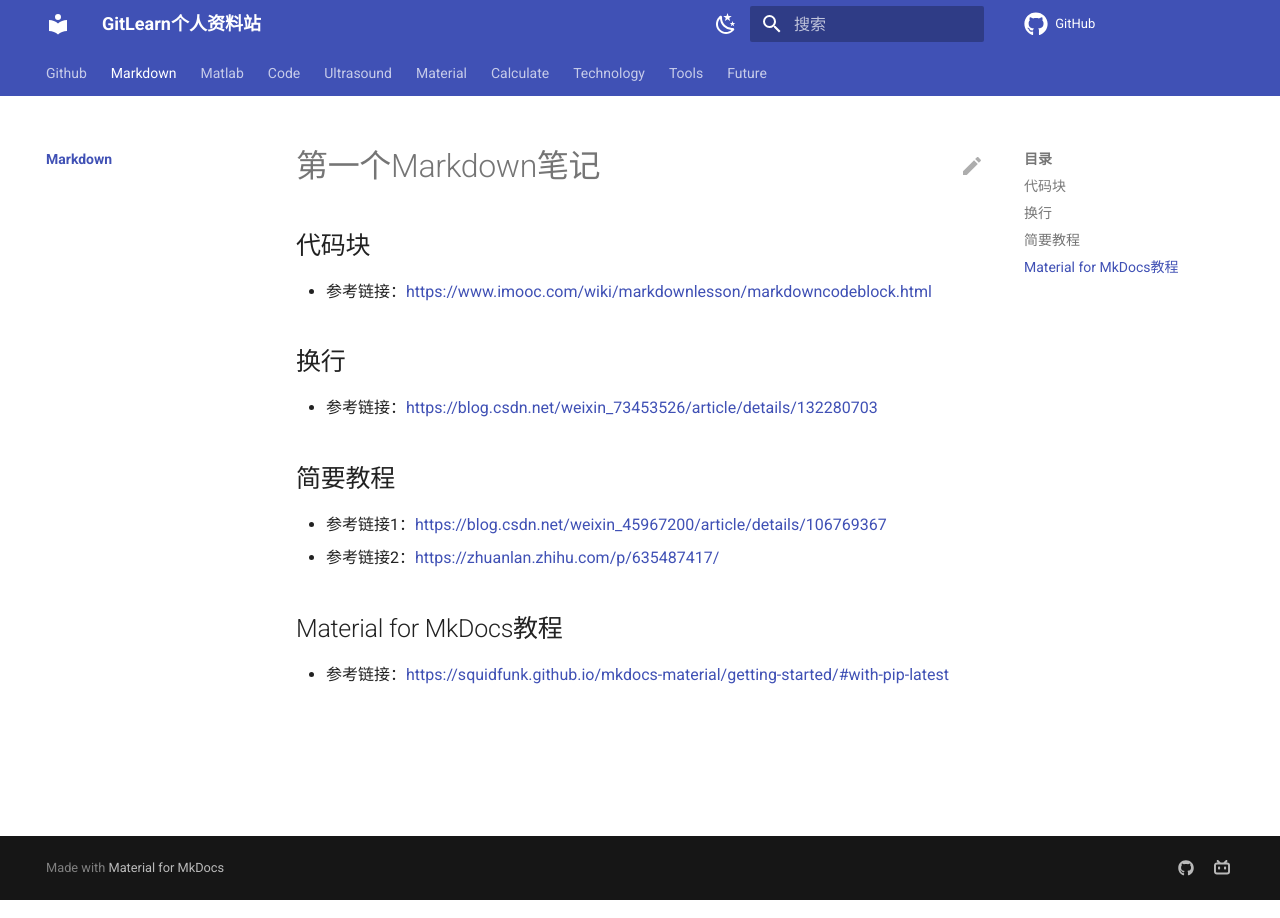
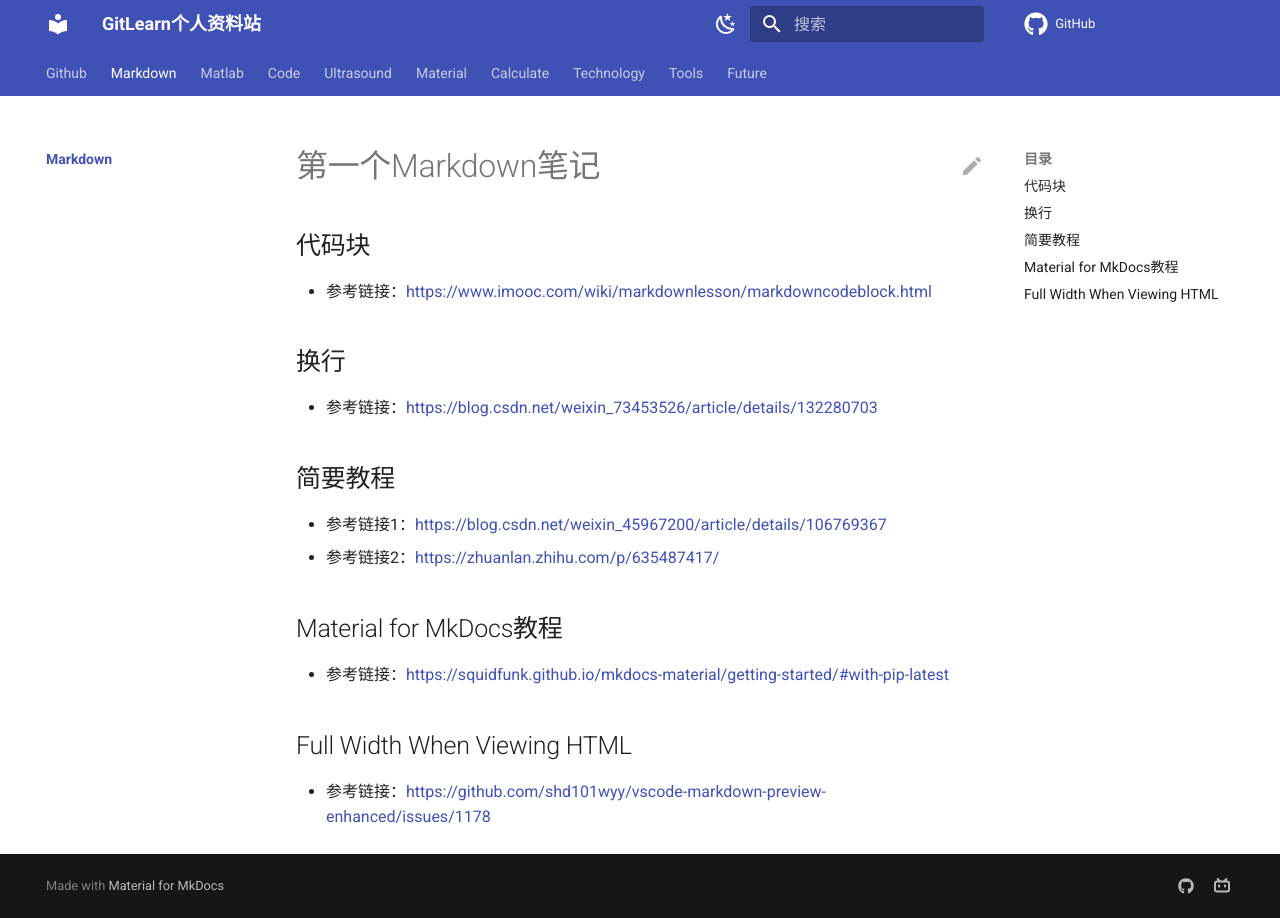
Before and after one commit to jinzhao2aqin/GitLearn, an MkDocs documentation site: the page built from docs/markdown/index.md, in a window 1280 px wide. Built offline with MkDocs 1.6.1 and Material for MkDocs 9.7.7, drawn with Linux system fonts in a browser that asks for light colours; nearby versions of some CDN libraries; library files that are not in the unit come from our copies; comment, search, counter and statistics services are not loaded.

Commit message:
Update index.md

```diff
--- a/docs/markdown/index.md
+++ b/docs/markdown/index.md
@@ -16,3 +16,7 @@
 
 ## Material for MkDocs教程
 - 参考链接：<https://squidfunk.github.io/mkdocs-material/getting-started/#with-pip-latest>
+
+## Full Width When Viewing HTML
+
+- 参考链接：<https://github.com/shd101wyy/vscode-markdown-preview-enhanced/issues/1178>
```
